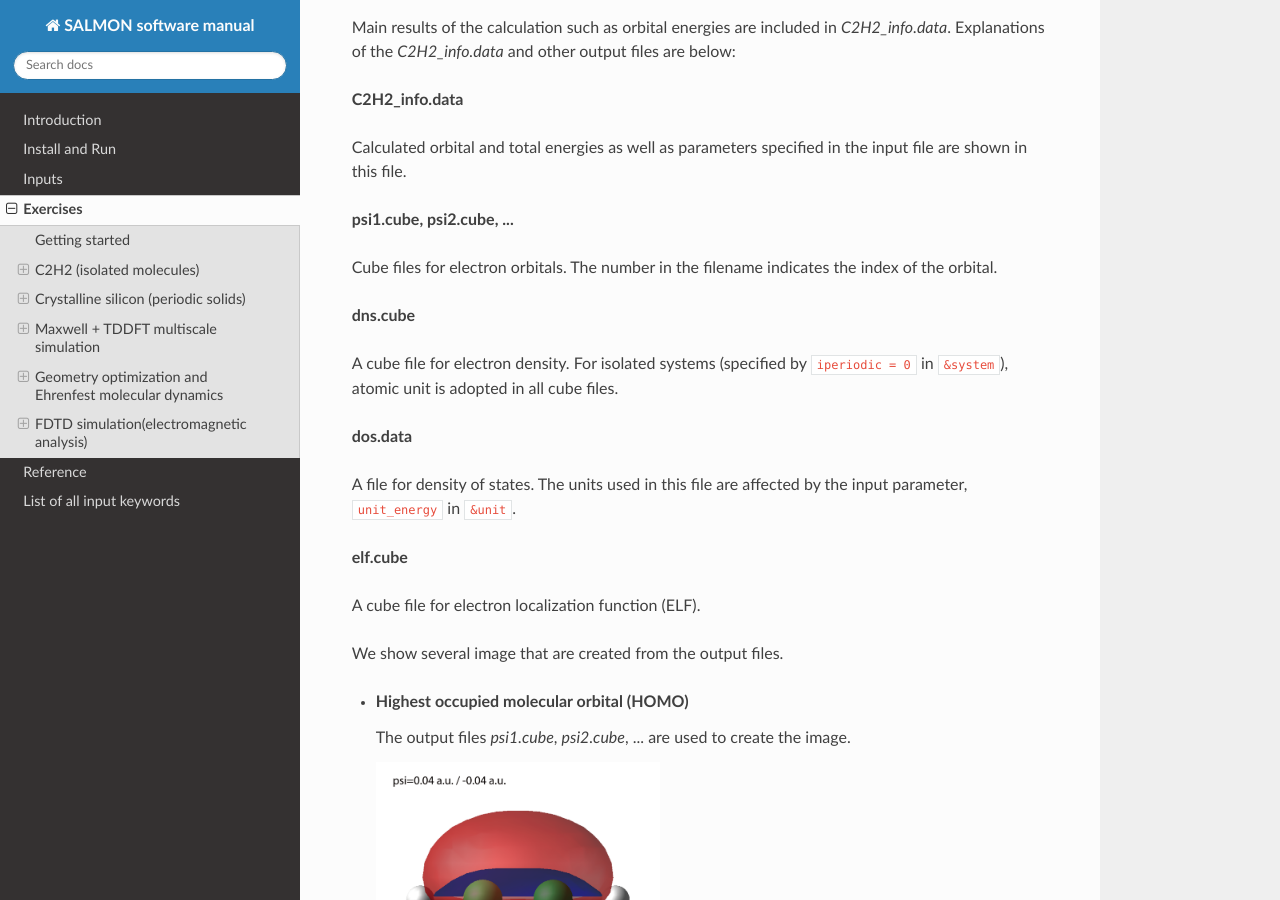
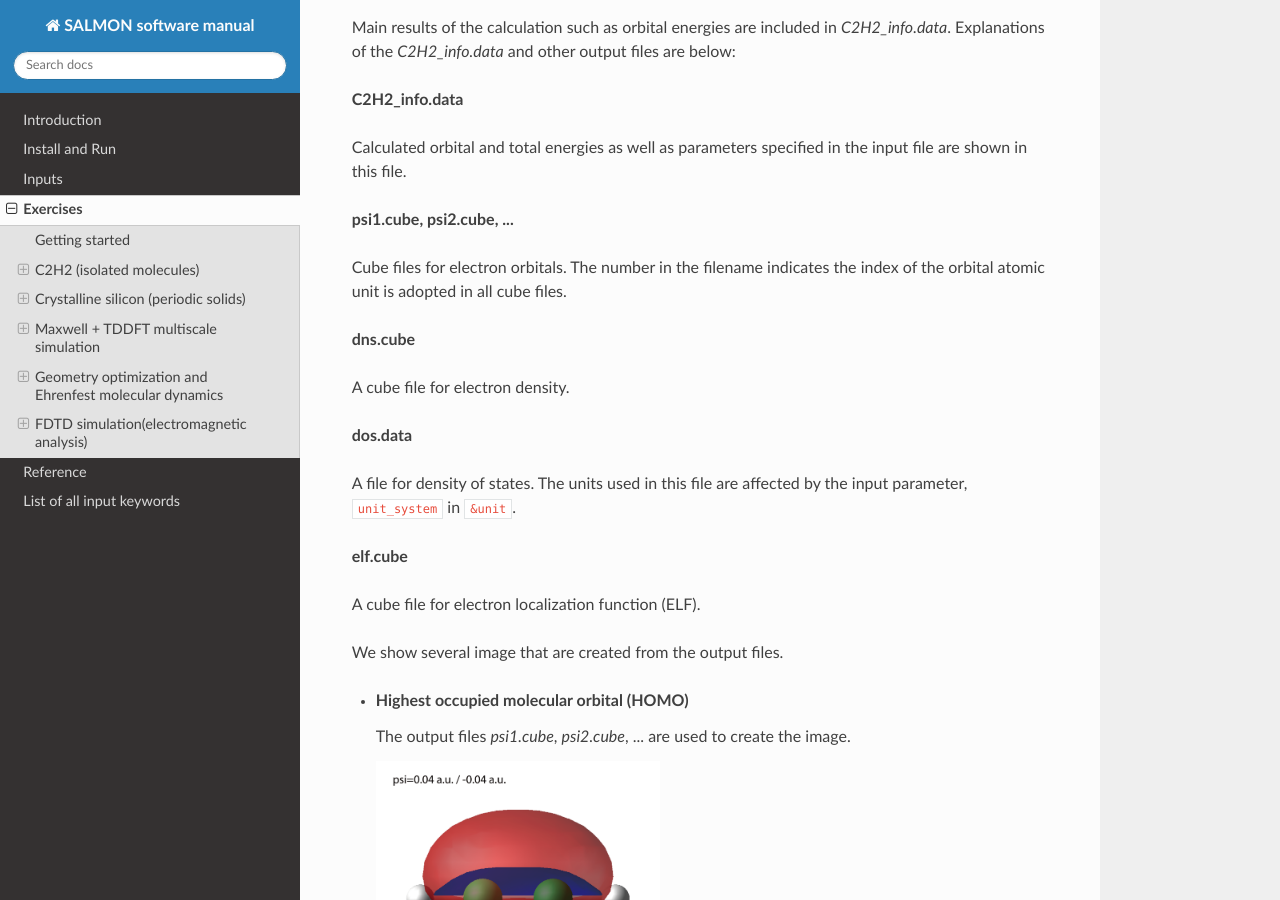
Before and after one commit to SALMON-TDDFT/SALMON-DOCS, a Sphinx documentation site: the page built from source/exercises.rst, in a window 1280 px wide and 900 px high, scrolled down 7804 px. Built offline with Sphinx 7.4.7 and the Read the Docs theme 2.0.0, drawn with Linux system fonts in a browser that asks for light colours; formulas are drawn with MathJax 3.

Commit message:
Update exercises.rst

```diff
--- a/source/exercises.rst
+++ b/source/exercises.rst
@@ -464,25 +464,22 @@ the input file are shown in this file.
 **psi1.cube, psi2.cube, ...**
 
 Cube files for electron orbitals. The number in the filename indicates
-the index of the orbital.
+the index of the orbital atomic unit is adopted in all cube files.
 
 **dns.cube**
 
-A cube file for electron density. For isolated systems (specified by
-``iperiodic = 0`` in ``&system``), atomic unit is adopted in all cube
-files.
+A cube file for electron density.
 
 **dos.data**
 
 A file for density of states. The units used in this file are affected
-by the input parameter, ``unit_energy`` in ``&unit``.
+by the input parameter, ``unit_system`` in ``&unit``.
 
 **elf.cube**
 
 A cube file for electron localization function (ELF).
 
 We show several image that are created from the output files.
-
 
 * **Highest occupied molecular orbital (HOMO)**
 
@@ -491,14 +488,12 @@ We show several image that are created from the output files.
   .. image:: images/exercise1/HOMO.png
      :scale: 20%
 
-
 * **Electron density**
 
   The output files *dns.cube*, ... are used to create the image.
 
   .. image:: images/exercise1/Dns.png
      :scale: 20%
-
 
 * **Electron localization function**
 
```
